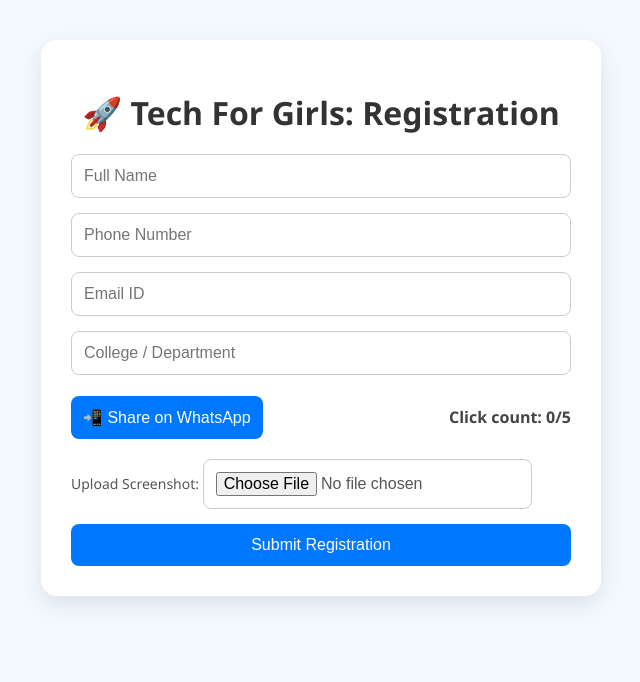
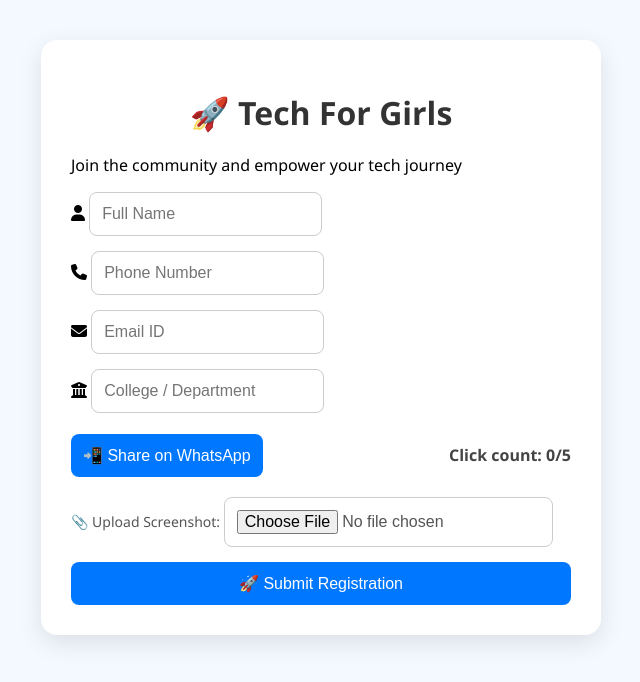
Before and after one commit to rajasimman-gif/Techforgirlsregistration, a plain HTML site: page index.html in a window 1280 px wide. Shown: the whole page, without its empty margins (319-959 px from the left). Drawn offline with Linux system fonts and the light colour scheme.

Commit message:
Update index.html

```diff
--- a/index.html
+++ b/index.html
@@ -5,15 +5,34 @@
   <meta name="viewport" content="width=device-width, initial-scale=1.0"/>
   <title>Tech For Girls Registration</title>
   <link rel="stylesheet" href="style.css" />
+  <link rel="stylesheet" href="https://cdnjs.cloudflare.com/ajax/libs/font-awesome/6.4.0/css/all.min.css"/>
+  <link href="https://fonts.googleapis.com/css2?family=Poppins:wght@400;600&display=swap" rel="stylesheet" />
 </head>
 <body>
   <div class="container">
-    <h1>🚀 Tech For Girls: Registration</h1>
+    <h1>🚀 Tech For Girls</h1>
+    <p class="tagline">Join the community and empower your tech journey</p>
+
     <form id="registrationForm">
-      <input type="text" name="name" placeholder="Full Name" required />
-      <input type="number" name="phone" placeholder="Phone Number" required />
-      <input type="email" name="email" placeholder="Email ID" required />
-      <input type="text" name="college" placeholder="College / Department" required />
+      <div class="input-group">
+        <i class="fa fa-user"></i>
+        <input type="text" name="name" placeholder="Full Name" required />
+      </div>
+
+      <div class="input-group">
+        <i class="fa fa-phone"></i>
+        <input type="number" name="phone" placeholder="Phone Number" required />
+      </div>
+
+      <div class="input-group">
+        <i class="fa fa-envelope"></i>
+        <input type="email" name="email" placeholder="Email ID" required />
+      </div>
+
+      <div class="input-group">
+        <i class="fa fa-university"></i>
+        <input type="text" name="college" placeholder="College / Department" required />
+      </div>
 
       <div class="share-section">
         <button type="button" id="shareBtn">📲 Share on WhatsApp</button>
@@ -21,11 +40,11 @@
       </div>
 
       <label class="upload-label">
-        Upload Screenshot:
+        📎 Upload Screenshot:
         <input type="file" id="fileUpload" accept="image/*,.pdf" required />
       </label>
 
-      <button type="submit" id="submitBtn">Submit Registration</button>
+      <button type="submit" id="submitBtn">🚀 Submit Registration</button>
     </form>
 
     <p id="successMsg" class="success-msg" style="display: none;"></p>
```
